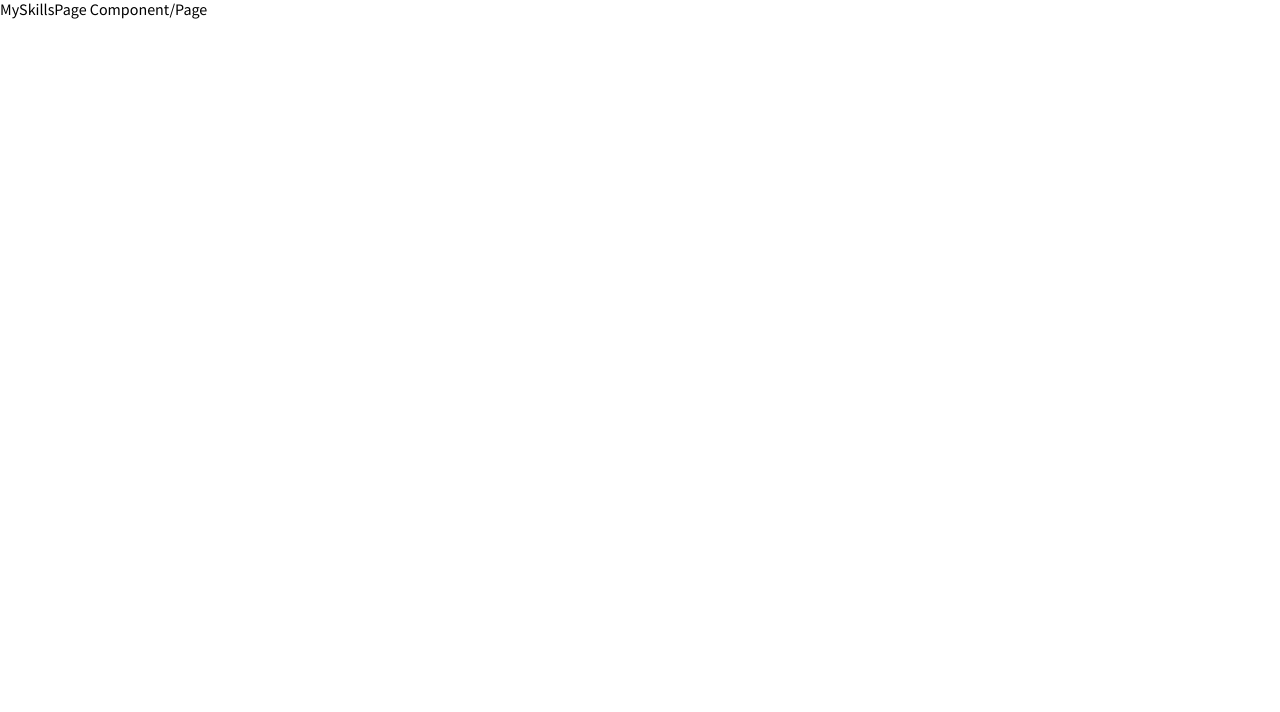
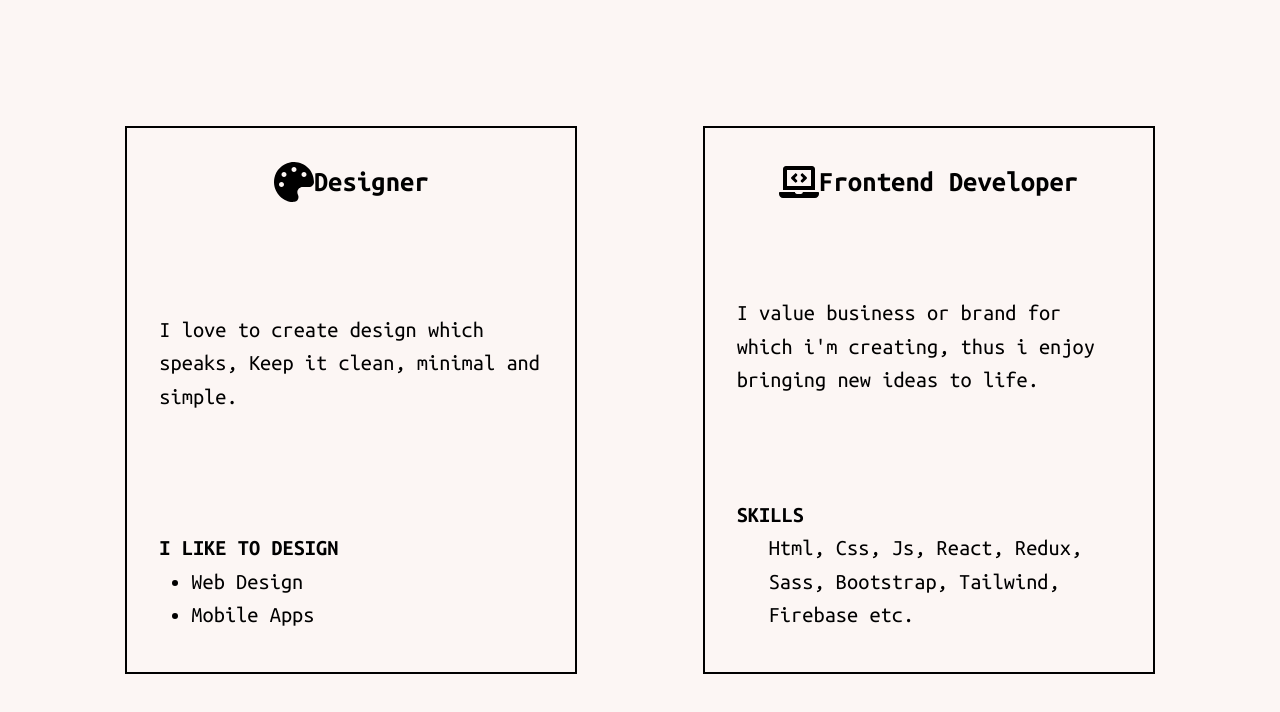
Before and after one commit to PJ-J/styled-portfolio, a React (Create React App) app: page /skills in a window 1280 px wide. Shown: the top 712 px of the page. Built offline with nearby package versions, Linux system fonts and the light colour scheme.

Commit message:
working on skills page

```diff
--- a/src/components/MySkillsPage.js
+++ b/src/components/MySkillsPage.js
@@ -1,11 +1,96 @@
-import React from 'react'
+import React from "react";
+import { ThemeProvider } from "styled-components";
+import { lightTheme } from "./Themes";
+import styled from "styled-components";
+import { Design, Develope } from "./AllSvgs";
+
+const Box = styled.div`
+  background-color: ${(props) => props.theme.body};
+  width: 100vw;
+  height: 100vh;
+  position: relative;
+  display: flex;
+  justify-content: space-evenly;
+  align-items: center;
+`;
+
+const Main = styled.div`
+  border: 2px solid ${(props) => props.theme.text};
+  color: ${(props) => props.theme.text};
+  background-color: ${(props) => props.theme.body};
+  padding: 2rem;
+  width: 30vw;
+  height: 60vh;
+  z-index: 3;
+  line-height: 1.5;
+
+  font-family: "Ubuntu Mono", monospace;
+  display: flex;
+  flex-direction: column;
+  justify-content: space-between;
+`;
+
+const Title = styled.h2`
+  display: flex;
+  justify-content: center;
+  align-items: center;
+  font-size: calc(1em + 1vw);
+`;
+
+const Description = styled.div`
+  color: ${(props) => props.theme.text};
+  font-size: calc(0.6em + 1vw);
+  padding: 0.5rem 0;
+
+  strong{
+    margin-bottom: 1rem;
+    text-transform: uppercase;
+  }
+
+  ul,p{
+    margin-left: 2rem;
+  }
+`;
 
 const MySkillsPage = () => {
   return (
-    <div>
-      MySkillsPage Component/Page
-    </div>
-  )
-}
+    <ThemeProvider theme={lightTheme}>
+      <Box>
+        <Main>
+          <Title>
+            <Design width={40} height={40} /> Designer
+          </Title>
+          <Description>
+            I love to create design which speaks, Keep it clean, minimal and
+            simple.
+          </Description>
+          <Description>
+            <strong>I like to Design</strong>
+            <ul>
+              <li>Web Design</li>
+              <li>Mobile Apps</li>
+            </ul>
+          </Description>
+        </Main>
+        <Main>
+          <Title>
+            <Develope width={40} height={40} /> Frontend Developer
+          </Title>
+          <Description>
+            I value business or brand for which i'm creating, thus i enjoy
+            bringing new ideas to life.
+          </Description>
+          <Description>
+            <strong>Skills</strong>
+            <p>
+              Html, Css, Js, React, Redux, Sass, Bootstrap, Tailwind, Firebase
+              etc.
+            </p>
+          </Description>
+        </Main>
+      </Box>
+    </ThemeProvider>
+  );
+};
 
-export default MySkillsPage
+export default MySkillsPage;
```
Also changed, not shown: src/components/BlogComponent.js (deleted).
